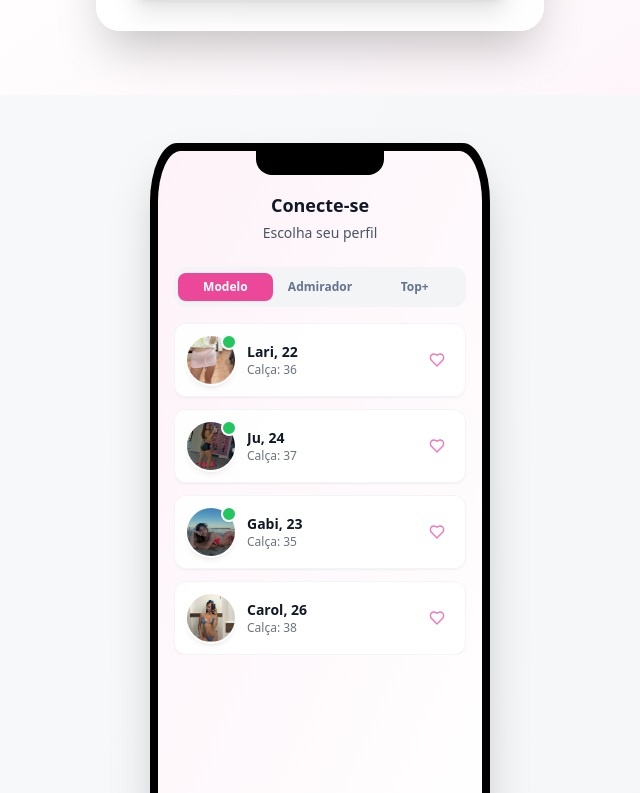
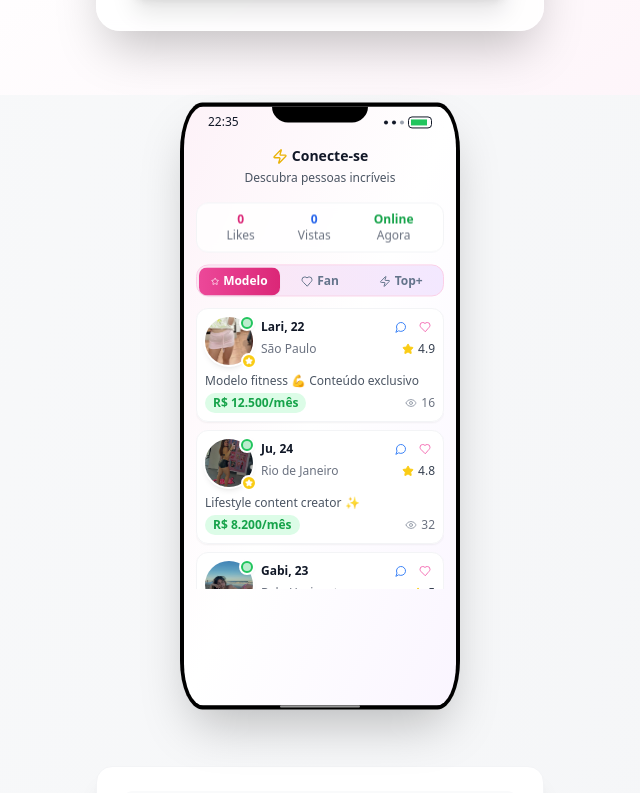
Before and after one commit to akjota2/rosa-mobile-design-flow-85, a React (Vite) app: page / in a window 1280 px wide. Shown: the part 1545-2338 px from the top of the page, without its empty margins (320-960 px from the left). Built offline with nearby package versions, Linux system fonts and the light colour scheme.

Commit message:
Refactor: Improve interactive mockup design
The interactive mockup should fill the entire screen, add features, interactivity, and information. Reduce the mockup size and add a floating animation.

```diff
--- a/src/components/IPhoneMockup.tsx
+++ b/src/components/IPhoneMockup.tsx
@@ -1,11 +1,21 @@
 
-import { useState } from 'react';
-import { Heart } from 'lucide-react';
+import { useState, useEffect } from 'react';
+import { Heart, MessageCircle, Star, Zap, Eye, Gift } from 'lucide-react';
 import { Tabs, TabsList, TabsTrigger, TabsContent } from '@/components/ui/tabs';
 
 export const IPhoneMockup = () => {
   const [selectedTab, setSelectedTab] = useState('modelo');
   const [likedProfiles, setLikedProfiles] = useState<Set<string>>(new Set());
+  const [viewedProfiles, setViewedProfiles] = useState<Set<string>>(new Set());
+  const [currentTime, setCurrentTime] = useState(new Date());
+
+  // Update time every minute
+  useEffect(() => {
+    const timer = setInterval(() => {
+      setCurrentTime(new Date());
+    }, 60000);
+    return () => clearInterval(timer);
+  }, []);
 
   const modelProfiles = [
     {
@@ -13,28 +23,44 @@ export const IPhoneMockup = () => {
       age: 22,
       size: 36,
       image: '/lovable-uploads/5d3b86d2-dbd3-42d6-bad3-5fd9529b0a78.png',
-      isOnline: true
+      isOnline: true,
+      earnings: 'R$ 12.500/mês',
+      rating: 4.9,
+      location: 'São Paulo',
+      bio: 'Modelo fitness 💪 Conteúdo exclusivo'
     },
     {
       name: 'Ju',
       age: 24,
       size: 37,
       image: '/lovable-uploads/95f639f1-5e1b-460e-872e-133690efaad5.png',
-      isOnline: true
+      isOnline: true,
+      earnings: 'R$ 8.200/mês',
+      rating: 4.8,
+      location: 'Rio de Janeiro',
+      bio: 'Lifestyle content creator ✨'
     },
     {
       name: 'Gabi',
       age: 23,
       size: 35,
       image: '/lovable-uploads/a17b990f-dd9d-413b-bb48-03cd407fc798.png',
-      isOnline: true
+      isOnline: true,
+      earnings: 'R$ 15.800/mês',
+      rating: 5.0,
+      location: 'Belo Horizonte',
+      bio: 'Fashion model 👗 Premium content'
     },
     {
       name: 'Carol',
       age: 26,
       size: 38,
       image: '/lovable-uploads/9d336adb-200c-496a-9ec4-4204bd1d2717.png',
-      isOnline: false
+      isOnline: false,
+      earnings: 'R$ 9.600/mês',
+      rating: 4.7,
+      location: 'Porto Alegre',
+      bio: 'Artista digital 🎨 Conteúdo criativo'
     }
   ];
 
@@ -44,35 +70,66 @@ export const IPhoneMockup = () => {
       age: 28,
       size: 42,
       image: 'https://images.unsplash.com/photo-1507003211169-0a1dd7228f2d?w=400&h=400&fit=crop&crop=face',
-      isOnline: true
+      isOnline: true,
+      earnings: 'Premium',
+      rating: 4.2,
+      location: 'São Paulo',
+      bio: 'Empresário 💼 Busco conexões reais'
     },
     {
       name: 'Pedro',
       age: 32,
       size: 40,
       image: 'https://images.unsplash.com/photo-1500648767791-00dcc994a43e?w=400&h=400&fit=crop&crop=face',
-      isOnline: false
+      isOnline: false,
+      earnings: 'VIP',
+      rating: 4.5,
+      location: 'Rio de Janeiro',
+      bio: 'Advogado ⚖️ Respeitoso sempre'
     },
     {
       name: 'Lucas',
       age: 26,
       size: 41,
       image: 'https://images.unsplash.com/photo-1472099645785-5658abf4ff4e?w=400&h=400&fit=crop&crop=face',
-      isOnline: true
+      isOnline: true,
+      earnings: 'Premium',
+      rating: 4.8,
+      location: 'Brasília',
+      bio: 'Médico 👨‍⚕️ Valorizo qualidade'
     },
     {
       name: 'Rafael',
       age: 29,
       size: 43,
       image: 'https://images.unsplash.com/photo-1492562080023-ab3db95bfbce?w=400&h=400&fit=crop&crop=face',
-      isOnline: true
+      isOnline: true,
+      earnings: 'Gold',
+      rating: 4.3,
+      location: 'Curitiba',
+      bio: 'Engenheiro 🔧 Discreto e educado'
     },
     {
       name: 'Diego',
       age: 31,
       size: 41,
       image: 'https://images.unsplash.com/photo-1506794778202-cad84cf45f1d?w=400&h=400&fit=crop&crop=face',
-      isOnline: false
+      isOnline: false,
+      earnings: 'Premium',
+      rating: 4.6,
+      location: 'Salvador',
+      bio: 'Arquiteto 🏗️ Aprecio arte e beleza'
+    },
+    {
+      name: 'Thiago',
+      age: 35,
+      size: 42,
+      image: 'https://images.unsplash.com/photo-1463453091185-61582044d556?w=400&h=400&fit=crop&crop=face',
+      isOnline: true,
+      earnings: 'VIP',
+      rating: 4.7,
+      location: 'Fortaleza',
+      bio: 'CEO 👔 Generoso com quem merece'
     }
   ];
 
@@ -82,28 +139,55 @@ export const IPhoneMockup = () => {
       age: 25,
       size: 37,
       image: '/lovable-uploads/9d336adb-200c-496a-9ec4-4204bd1d2717.png',
-      isOnline: true
+      isOnline: true,
+      earnings: 'R$ 25.000/mês',
+      rating: 5.0,
+      location: 'São Paulo',
+      bio: '⭐ Top Creator - Conteúdo exclusivo'
     },
     {
       name: 'Maria',
       age: 27,
       size: 36,
       image: 'https://images.unsplash.com/photo-1438761681033-6461ffad8d80?w=400&h=400&fit=crop&crop=face',
-      isOnline: true
+      isOnline: true,
+      earnings: 'R$ 18.500/mês',
+      rating: 4.9,
+      location: 'Rio de Janeiro',
+      bio: '🏆 Influencer digital premium'
     },
     {
       name: 'Sofia',
       age: 24,
       size: 35,
       image: 'https://images.unsplash.com/photo-1494790108755-2616b612b786?w=400&h=400&fit=crop&crop=face',
-      isOnline: true
+      isOnline: true,
+      earnings: 'R$ 22.300/mês',
+      rating: 4.8,
+      location: 'Miami',
+      bio: '🌟 International model'
     },
     {
       name: 'Bianca',
       age: 28,
       size: 38,
       image: 'https://images.unsplash.com/photo-1517841905240-472988babdf9?w=400&h=400&fit=crop&crop=face',
-      isOnline: false
+      isOnline: false,
+      earnings: 'R$ 19.800/mês',
+      rating: 4.7,
+      location: 'Barcelona',
+      bio: '💎 Elite content creator'
+    },
+    {
+      name: 'Fernanda',
+      age: 26,
+      size: 36,
+      image: 'https://images.unsplash.com/photo-1534528741775-53994a69daeb?w=400&h=400&fit=crop&crop=face',
+      isOnline: true,
+      earnings: 'R$ 28.700/mês',
+      rating: 5.0,
+      location: 'Dubai',
+      bio: '👑 Luxury lifestyle model'
     }
   ];
 
@@ -121,102 +205,214 @@ export const IPhoneMockup = () => {
   };
 
   const handleProfileClick = (profileName: string) => {
-    console.log(`Clicou no perfil de ${profileName}`);
+    const profileId = `${selectedTab}-${profileName}`;
+    const newViewedProfiles = new Set(viewedProfiles);
+    newViewedProfiles.add(profileId);
+    setViewedProfiles(newViewedProfiles);
+    console.log(`Visualizou perfil de ${profileName}`);
   };
 
   const handleHeartClick = (profileName: string, e: React.MouseEvent) => {
     e.stopPropagation();
+    const profileId = `${selectedTab}-${profileName}`;
     const newLikedProfiles = new Set(likedProfiles);
-    if (likedProfiles.has(profileName)) {
-      newLikedProfiles.delete(profileName);
+    if (likedProfiles.has(profileId)) {
+      newLikedProfiles.delete(profileId);
     } else {
-      newLikedProfiles.add(profileName);
+      newLikedProfiles.add(profileId);
     }
     setLikedProfiles(newLikedProfiles);
   };
 
+  const handleMessageClick = (profileName: string, e: React.MouseEvent) => {
+    e.stopPropagation();
+    console.log(`Iniciou conversa com ${profileName}`);
+  };
+
+  const formatTime = (date: Date) => {
+    return date.toLocaleTimeString('pt-BR', { hour: '2-digit', minute: '2-digit' });
+  };
+
   return (
-    <div className="flex justify-center items-center py-6 px-2 sm:py-12 sm:px-4">
-      <div className="relative w-full max-w-[320px] sm:max-w-[340px]">
+    <div className="flex justify-center items-center py-4 px-2">
+      <div className="relative w-full max-w-[280px] animate-bounce-gentle">
         {/* iPhone Frame */}
-        <div className="w-full aspect-[9/19.5] bg-black rounded-[8%] p-1 sm:p-2 shadow-2xl">
+        <div className="w-full aspect-[9/19.5] bg-black rounded-[8%] p-1 shadow-2xl">
           <div className="w-full h-full bg-white rounded-[7%] overflow-hidden relative">
             {/* iPhone Notch */}
-            <div className="absolute top-0 left-1/2 transform -translate-x-1/2 w-28 sm:w-32 h-5 sm:h-6 bg-black rounded-b-2xl z-10"></div>
+            <div className="absolute top-0 left-1/2 transform -translate-x-1/2 w-24 h-4 bg-black rounded-b-2xl z-10"></div>
+
+            {/* Status Bar */}
+            <div className="absolute top-1 left-0 right-0 flex justify-between items-center px-6 pt-1 text-xs font-medium text-gray-900 z-10">
+              <span>{formatTime(currentTime)}</span>
+              <div className="flex items-center space-x-1">
+                <div className="flex space-x-1">
+                  <div className="w-1 h-1 bg-gray-900 rounded-full"></div>
+                  <div className="w-1 h-1 bg-gray-900 rounded-full"></div>
+                  <div className="w-1 h-1 bg-gray-400 rounded-full"></div>
+                </div>
+                <div className="w-6 h-3 border border-gray-900 rounded-sm">
+                  <div className="w-4 h-1.5 bg-green-500 rounded-xs m-0.5"></div>
+                </div>
+              </div>
+            </div>
 
             {/* Screen Content */}
-            <div className="h-full bg-gradient-to-br from-pink-50 to-white pt-6 sm:pt-8 px-3 sm:px-4">
+            <div className="h-full bg-gradient-to-br from-pink-50 via-white to-purple-50 pt-8 px-3">
               {/* Header */}
-              <div className="text-center mb-4 sm:mb-6 pt-1 sm:pt-2">
-                <h2 className="text-base sm:text-lg font-bold text-gray-900 mb-1">Conecte-se</h2>
-                <p className="text-xs sm:text-sm text-gray-600">Escolha seu perfil</p>
+              <div className="text-center mb-4 pt-2">
+                <h2 className="text-sm font-bold text-gray-900 mb-1 flex items-center justify-center">
+                  <Zap className="w-4 h-4 text-yellow-500 mr-1" />
+                  Conecte-se
+                </h2>
+                <p className="text-xs text-gray-600">Descubra pessoas incríveis</p>
+              </div>
+
+              {/* Stats Bar */}
+              <div className="flex justify-around mb-3 bg-white/80 backdrop-blur-sm rounded-xl p-2 border border-gray-100">
+                <div className="text-center">
+                  <div className="text-xs font-bold text-pink-600">{likedProfiles.size}</div>
+                  <div className="text-xs text-gray-500">Likes</div>
+                </div>
+                <div className="text-center">
+                  <div className="text-xs font-bold text-blue-600">{viewedProfiles.size}</div>
+                  <div className="text-xs text-gray-500">Vistas</div>
+                </div>
+                <div className="text-center">
+                  <div className="text-xs font-bold text-green-600">Online</div>
+                  <div className="text-xs text-gray-500">Agora</div>
+                </div>
               </div>
 
               {/* Tabs */}
               <Tabs value={selectedTab} onValueChange={setSelectedTab} className="w-full">
-                <TabsList className="grid w-full grid-cols-3 mb-3 sm:mb-4 bg-gray-100 p-0.5 sm:p-1 rounded-xl h-8 sm:h-10">
+                <TabsList className="grid w-full grid-cols-3 mb-3 bg-gradient-to-r from-pink-100 to-purple-100 p-0.5 rounded-xl h-8 border border-pink-200">
                   <TabsTrigger
                     value="modelo"
-                    className="data-[state=active]:bg-[#ec4899] data-[state=active]:text-white text-xs font-semibold rounded-lg transition-all duration-300"
+                    className="data-[state=active]:bg-gradient-to-r data-[state=active]:from-pink-500 data-[state=active]:to-pink-600 data-[state=active]:text-white text-xs font-semibold rounded-lg transition-all duration-300 flex items-center justify-center"
                   >
+                    <Star className="w-3 h-3 mr-1" />
                     Modelo
                   </TabsTrigger>
                   <TabsTrigger
                     value="admirador"
-                    className="data-[state=active]:bg-[#ec4899] data-[state=active]:text-white text-xs font-semibold rounded-lg transition-all duration-300"
+                    className="data-[state=active]:bg-gradient-to-r data-[state=active]:from-blue-500 data-[state=active]:to-blue-600 data-[state=active]:text-white text-xs font-semibold rounded-lg transition-all duration-300 flex items-center justify-center"
                   >
-                    Admirador
+                    <Heart className="w-3 h-3 mr-1" />
+                    Fan
                   </TabsTrigger>
                   <TabsTrigger
                     value="top"
-                    className="data-[state=active]:bg-[#ec4899] data-[state=active]:text-white text-xs font-semibold rounded-lg transition-all duration-300"
+                    className="data-[state=active]:bg-gradient-to-r data-[state=active]:from-purple-500 data-[state=active]:to-purple-600 data-[state=active]:text-white text-xs font-semibold rounded-lg transition-all duration-300 flex items-center justify-center"
                   >
+                    <Zap className="w-3 h-3 mr-1" />
                     Top+
                   </TabsTrigger>
                 </TabsList>
 
                 {/* Profile List */}
-                <div className="space-y-2 sm:space-y-3 max-h-[350px] sm:max-h-[420px] overflow-y-auto scrollbar-thin scrollbar-thumb-gray-300 scrollbar-track-transparent">
+                <div className="space-y-2 max-h-[280px] overflow-y-auto scrollbar-thin scrollbar-thumb-pink-300 scrollbar-track-transparent">
                   {getCurrentProfiles().map((profile, index) => {
                     const profileId = `${selectedTab}-${profile.name}`;
                     const isLiked = likedProfiles.has(profileId);
+                    const isViewed = viewedProfiles.has(profileId);
 
                     return (
                       <div
                         key={index}
-                        className="flex items-center space-x-2 sm:space-x-3 p-2 sm:p-3 bg-white/90 backdrop-blur-sm rounded-xl shadow-sm hover:shadow-md transition-all duration-300 cursor-pointer transform hover:scale-[1.02] active:scale-[0.98] border border-gray-100"
+                        className={`relative p-2 bg-white/90 backdrop-blur-sm rounded-xl shadow-sm hover:shadow-md transition-all duration-300 cursor-pointer transform hover:scale-[1.02] active:scale-[0.98] border ${isViewed ? 'border-pink-200 bg-pink-50/50' : 'border-gray-100'}`}
                         onClick={() => handleProfileClick(profile.name)}
                       >
+                        {/* Profile Header */}
+                        <div className="flex items-start space-x-2 mb-2">
                           <div className="relative flex-shrink-0">
                             <img
                               src={profile.image}
                               alt={profile.name}
-                            className="w-10 h-10 sm:w-12 sm:h-12 rounded-full object-cover ring-2 ring-white shadow-md"
+                              className="w-12 h-12 rounded-full object-cover ring-2 ring-white shadow-md"
                             />
                             {profile.isOnline && (
-                            <div className="absolute -top-0.5 -right-0.5 w-3 h-3 sm:w-4 sm:h-4 bg-green-500 rounded-full border-2 border-white shadow-sm"></div>
+                              <div className="absolute -top-0.5 -right-0.5 w-4 h-4 bg-green-500 rounded-full border-2 border-white shadow-sm flex items-center justify-center">
+                                <div className="w-2 h-2 bg-white rounded-full animate-pulse"></div>
+                              </div>
+                            )}
+                            {profile.rating >= 4.8 && (
+                              <div className="absolute -bottom-1 -right-1 w-4 h-4 bg-yellow-400 rounded-full border-2 border-white flex items-center justify-center">
+                                <Star className="w-2 h-2 text-white fill-white" />
+                              </div>
                             )}
                           </div>
+
                           <div className="flex-1 min-w-0">
-                          <h3 className="font-semibold text-gray-900 text-xs sm:text-sm truncate">
+                            <div className="flex items-center justify-between">
+                              <h3 className="font-semibold text-gray-900 text-xs flex items-center">
                                 {profile.name}, {profile.age}
+                                {selectedTab === 'top' && <Zap className="w-3 h-3 text-yellow-500 ml-1" />}
                               </h3>
-                          <p className="text-xs text-gray-500">
-                            Calça: {profile.size}
-                          </p>
-                        </div>
+                              <div className="flex items-center space-x-1">
                                 <button
-                          className="p-1.5 sm:p-2 hover:bg-pink-50 rounded-full transition-all duration-300 flex-shrink-0"
+                                  className="p-1 hover:bg-pink-100 rounded-full transition-all duration-300"
+                                  onClick={(e) => handleMessageClick(profile.name, e)}
+                                >
+                                  <MessageCircle className="w-3 h-3 text-blue-500" />
+                                </button>
+                                <button
+                                  className="p-1 hover:bg-pink-100 rounded-full transition-all duration-300"
                                   onClick={(e) => handleHeartClick(profileId, e)}
                                 >
                                   <Heart
-                            className={`w-3.5 h-3.5 sm:w-4 sm:h-4 transition-all duration-300 ${
+                                    className={`w-3 h-3 transition-all duration-300 ${
                                       isLiked
                                         ? 'text-pink-500 fill-pink-500 scale-110'
                                         : 'text-pink-400 hover:text-pink-500'
                                     }`}
                                   />
                                 </button>
+                              </div>
+                            </div>
+
+                            <div className="flex items-center justify-between mt-1">
+                              <span className="text-xs text-gray-500">{profile.location}</span>
+                              <div className="flex items-center space-x-1">
+                                <Star className="w-3 h-3 text-yellow-400 fill-yellow-400" />
+                                <span className="text-xs font-medium text-gray-700">{profile.rating}</span>
+                              </div>
+                            </div>
+                          </div>
+                        </div>
+
+                        {/* Profile Details */}
+                        <div className="space-y-1">
+                          <p className="text-xs text-gray-600 line-clamp-1">{profile.bio}</p>
+
+                          <div className="flex items-center justify-between">
+                            <div className="flex items-center space-x-2">
+                              {selectedTab !== 'admirador' && (
+                                <span className="text-xs font-semibold text-green-600 bg-green-100 px-2 py-0.5 rounded-full">
+                                  {profile.earnings}
+                                </span>
+                              )}
+                              {selectedTab === 'admirador' && (
+                                <span className="text-xs font-semibold text-blue-600 bg-blue-100 px-2 py-0.5 rounded-full flex items-center">
+                                  <Gift className="w-3 h-3 mr-1" />
+                                  {profile.earnings}
+                                </span>
+                              )}
+                            </div>
+
+                            <div className="flex items-center space-x-1">
+                              <Eye className="w-3 h-3 text-gray-400" />
+                              <span className="text-xs text-gray-500">{Math.floor(Math.random() * 50) + 10}</span>
+                            </div>
+                          </div>
+                        </div>
+
+                        {/* Interaction Indicators */}
+                        {isLiked && (
+                          <div className="absolute top-1 right-1">
+                            <Heart className="w-4 h-4 text-pink-500 fill-pink-500 animate-pulse" />
+                          </div>
+                        )}
                       </div>
                     );
                   })}
@@ -227,7 +423,7 @@ export const IPhoneMockup = () => {
         </div>
 
         {/* Home Indicator */}
-        <div className="absolute bottom-0.5 sm:bottom-1 left-1/2 transform -translate-x-1/2 w-24 sm:w-32 h-0.5 sm:h-1 bg-white rounded-full opacity-60"></div>
+        <div className="absolute bottom-0.5 left-1/2 transform -translate-x-1/2 w-20 h-0.5 bg-white rounded-full opacity-60"></div>
       </div>
     </div>
   );
```
Lines whose indentation alone changed are shown as unchanged.
